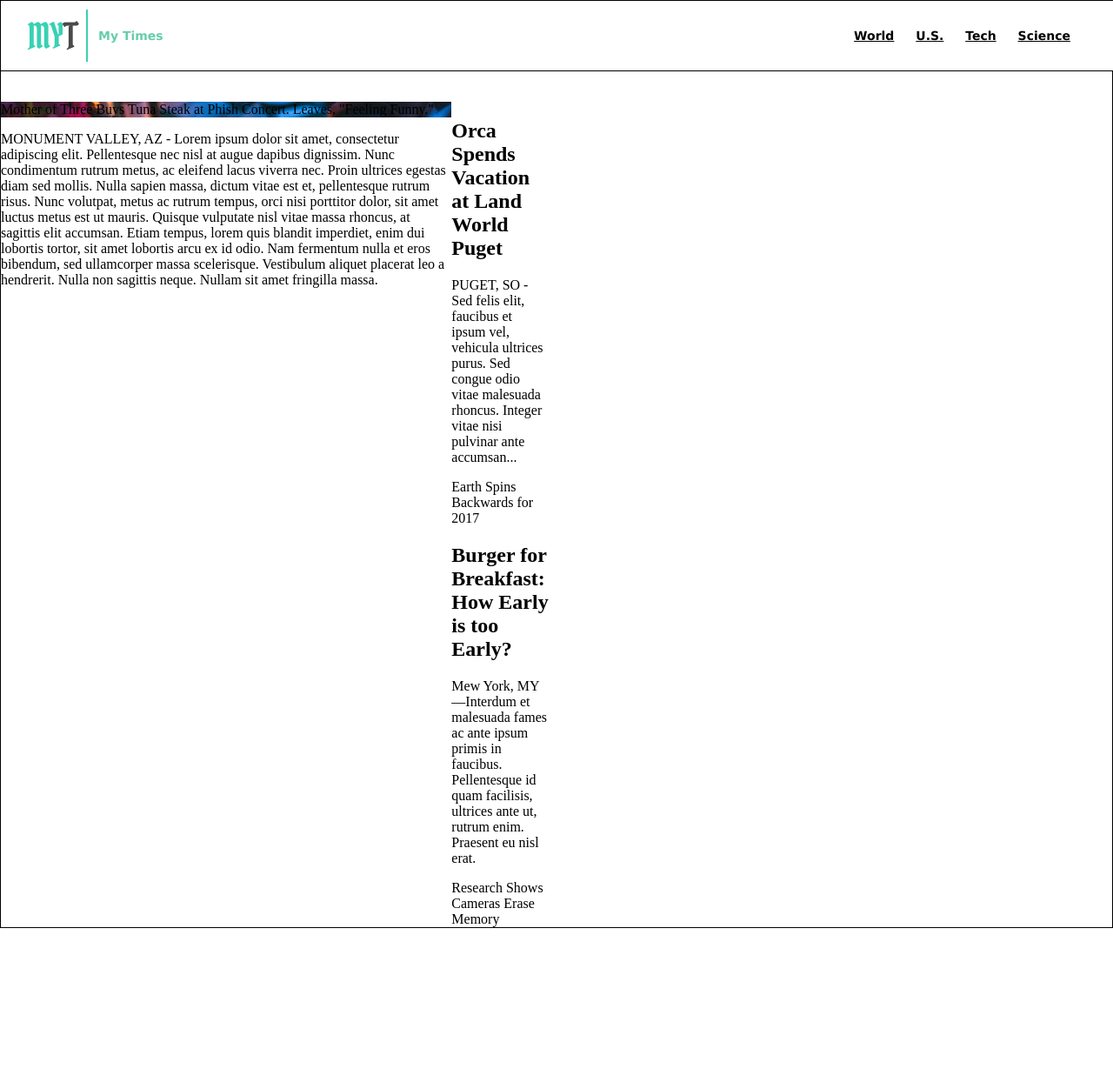
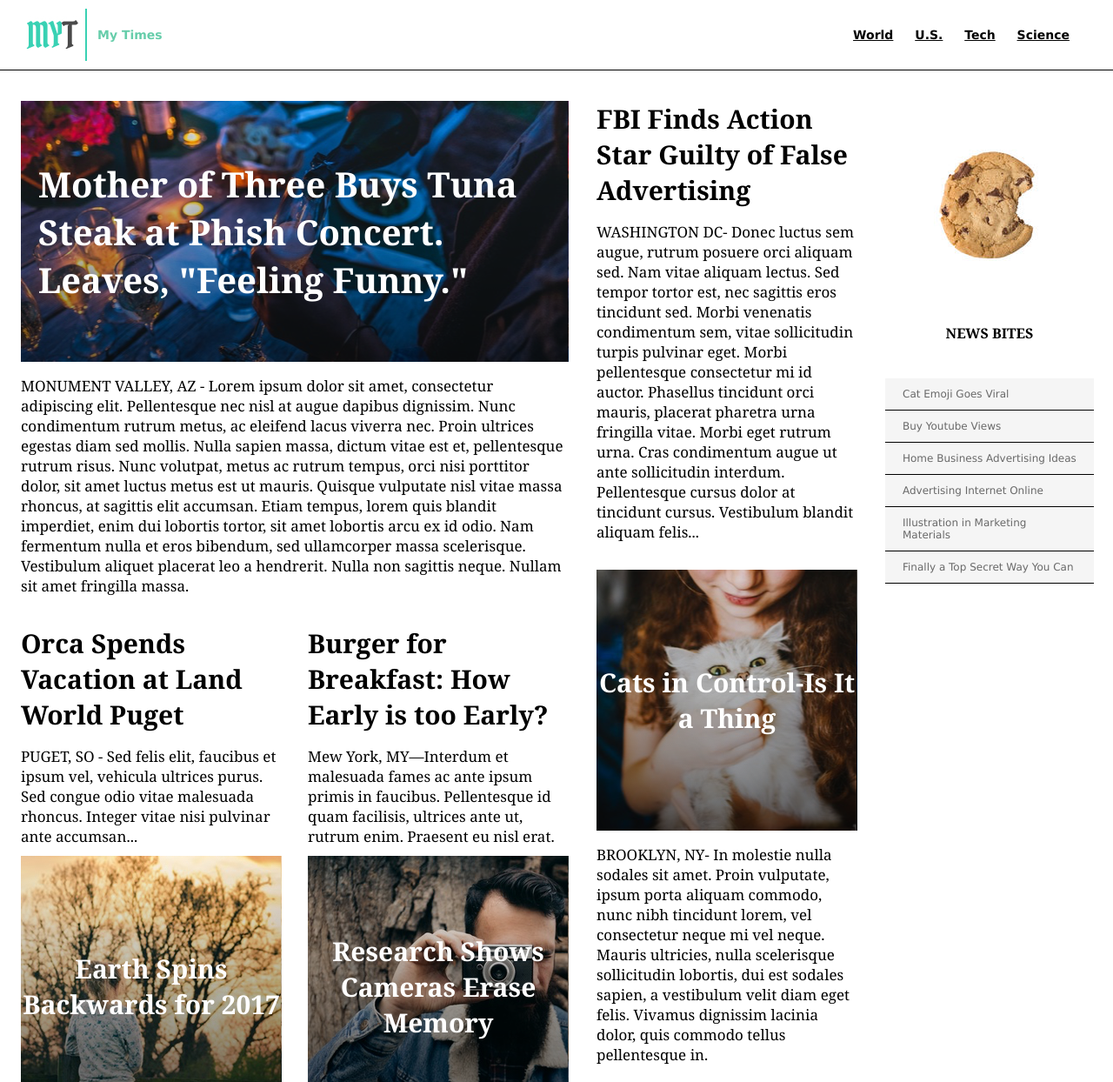
Before and after one commit to rekot24/my_times, a plain HTML site: page index.html in a window 1280 px wide. Shown: the top 1244 px of the page at 87% size. Before the commit the page ends 1067 px from the top, so only its background shows below. Drawn offline with Linux system fonts and the light colour scheme.

Commit message:
Final Version

```diff
--- a/index.html
+++ b/index.html
@@ -30,10 +30,10 @@
 
       <div class="column large">
         <div class="lead-story">
-          <div class="lead-image">
+          <div class="story-img">
             <span>Mother of Three Buys Tuna Steak at Phish Concert. Leaves, "Feeling Funny."</span>
           </div>
-          <p class="lead-txt">MONUMENT VALLEY, AZ - Lorem ipsum dolor sit amet, consectetur adipiscing elit. Pellentesque nec nisl at augue dapibus dignissim. Nunc condimentum rutrum metus, ac eleifend lacus viverra nec. Proin ultrices egestas diam sed mollis. Nulla sapien massa, dictum vitae est et, pellentesque rutrum risus. Nunc volutpat, metus ac rutrum tempus, orci nisi porttitor dolor, sit amet luctus metus est ut mauris. Quisque vulputate nisl vitae massa rhoncus, at sagittis elit accumsan. Etiam tempus, lorem quis blandit imperdiet, enim dui lobortis tortor, sit amet lobortis arcu ex id odio. Nam fermentum nulla et eros bibendum, sed ullamcorper massa scelerisque. Vestibulum aliquet placerat leo a hendrerit. Nulla non sagittis neque. Nullam sit amet fringilla massa.</p>
+          <p class="lead txt">MONUMENT VALLEY, AZ - Lorem ipsum dolor sit amet, consectetur adipiscing elit. Pellentesque nec nisl at augue dapibus dignissim. Nunc condimentum rutrum metus, ac eleifend lacus viverra nec. Proin ultrices egestas diam sed mollis. Nulla sapien massa, dictum vitae est et, pellentesque rutrum risus. Nunc volutpat, metus ac rutrum tempus, orci nisi porttitor dolor, sit amet luctus metus est ut mauris. Quisque vulputate nisl vitae massa rhoncus, at sagittis elit accumsan. Etiam tempus, lorem quis blandit imperdiet, enim dui lobortis tortor, sit amet lobortis arcu ex id odio. Nam fermentum nulla et eros bibendum, sed ullamcorper massa scelerisque. Vestibulum aliquet placerat leo a hendrerit. Nulla non sagittis neque. Nullam sit amet fringilla massa.</p>
         </div>
         <div class="stories">
           <div class="story">
@@ -41,7 +41,7 @@
               <h2>Orca Spends Vacation at Land World Puget</h2>
               <p class="txt">PUGET, SO - Sed felis elit, faucibus et ipsum vel, vehicula ultrices purus. Sed congue odio vitae malesuada rhoncus. Integer vitae nisi pulvinar ante accumsan...</p>
             </div>
-            <div class="story-image">
+            <div class="story-img img2">
               <span>Earth Spins Backwards for 2017</span>
             </div>
           </div>
@@ -50,7 +50,7 @@
               <h2>Burger for Breakfast: How Early is too Early?</h2>
               <p class="txt">Mew York, MY—Interdum et malesuada fames ac ante ipsum primis in faucibus. Pellentesque id quam facilisis, ultrices ante ut, rutrum enim. Praesent eu nisl erat.</p>
             </div>
-            <div class="story-image">
+            <div class="story-img img3">
               <span>Research Shows Cameras Erase Memory</span>
             </div>
           </div>
@@ -60,25 +60,50 @@
       <!-- Second Column -->
 
       <div class="column medium">
-      </div>
-      <div class="column small">
-        <div class="txt-box">
+        <div class="story">
+          <div class="story-txt">
+            <h2>FBI Finds Action Star Guilty of False Advertising</h2>
+            <p class="txt">WASHINGTON DC- Donec luctus sem augue, rutrum posuere orci aliquam sed. Nam vitae aliquam lectus. Sed tempor tortor est, nec sagittis eros tincidunt sed. Morbi venenatis condimentum sem, vitae sollicitudin turpis pulvinar eget. Morbi pellentesque consectetur mi id auctor. Phasellus tincidunt orci mauris, placerat pharetra urna fringilla vitae. Morbi eget rutrum urna. Cras condimentum augue ut ante sollicitudin interdum. Pellentesque cursus dolor at tincidunt cursus. Vestibulum blandit aliquam felis...</p>
+          </div>
+        </div>
+        <div class="story">
+          <div class="img1 story-img">
+            <span>Cats in Control-Is It a Thing</span>
+          </div>
+          <p class="txt">BROOKLYN, NY- In molestie nulla sodales sit amet. Proin vulputate, ipsum porta aliquam commodo, nunc nibh tincidunt lorem, vel consectetur neque mi vel neque. Mauris ultricies, nulla scelerisque sollicitudin lobortis, dui est sodales sapien, a vestibulum velit diam eget felis. Vivamus dignissim lacinia dolor, quis commodo tellus pellentesque in.</p>
         </div>
       </div>
-    </div>
 
     <!-- Third Column -->
 
     <div class="column small">
-      <div class="cookie">
-      </div>
-      <div class="story">
+      <img class="cookie" src="./resources/images/img-news-bite.png">
+      <div class="news-bites">
+        <h3>NEWS BITES</h3>
+        <span>Cat Emoji Goes Viral</span>
+        <span>Buy Youtube Views</span>
+        <span>Home Business Advertising Ideas</span>
+        <span>Advertising Internet Online</span>
+        <span>Illustration in Marketing Materials</span>
+        <span>Finally a Top Secret Way You Can</span>
       </div>
     </div>
-
+  </div>
     <!-- Footer -->
 
     <footer>
+      <div class="info">
+        <span class="title">MY Times</span>
+        <nav>
+          <span><a href="#">World</a></span>
+          <span><a href="#">U.S.</a></span>
+          <span><a href="#">Tech</a></span>
+          <span><a href="#">Science</a></span>
+        </nav>
+      </div>
+      <div class="copyright">
+        <span>&copy 2016, My Times (A Division of Codecademy bite)</span>
+      </div>
     </footer>
 
   </body>
--- a/resources/css/style.css
+++ b/resources/css/style.css
@@ -1,6 +1,8 @@
 body {
   margin: 0;
-  border: thin solid black;
+  font-family: Georgia;
+  font-size: 17px;
+  color: black;
 }
 
 header {
@@ -55,12 +57,18 @@ a {
 
 .content {
   display: flex;
-  boder: thin solid black;
+  width: 1232px;
+  margin: 0 auto 78px auto;
   padding-top: 116px;
 }
 
+.column {
+  display: flex;
+  flex-direction: column;
+  margin-right: 32px;
+}
+
 .column.large {
-  display: flex;
   width: 630px;
 }
 
@@ -72,10 +80,125 @@ a {
   width: 240px;
 }
 
-.lead-image {
+.lead-story .story-img {
   background-image: url("../images/img-story-main.png");
+  width: 630px;
+  margin-top: 0;
+  font-size: 40px;
+  text-align: left;
 }
 
-.column {
+.lead-story .story-img span {
+  margin-left: 20px;
+}
+
+.lead {
+  margin-top: 16px;
+}
+
+.stories {
   display: flex;
+  justify-content: space-between;
+  margin-top: 17px;
 }
+
+.stories .story-txt {
+  height: 250px;
+}
+
+.story {
+  display: flex;
+  flex-direction: column;
+  width: 300px;
+}
+
+.story-img {
+  display: flex;
+  flex-direction: column;
+  justify-content: center;
+  height: 300px;
+  margin-top: 15px;
+  font-family: Georgia;
+  font-weight: bold;
+  font-size: 30px;
+  color: white;
+  text-align: center;
+}
+
+.txt {
+  margin-top: 16px;
+}
+
+.lead .txt {
+  font-size: 40px;
+}
+
+h2 {
+  margin-top: 0;
+  margin-bottom: 0;
+  font-family: Georgia;
+  font-size: 30px;
+  font-weight: bold;
+  font-style: normal;
+}
+
+.img1 {
+  background-image: url("../images/img-story-1.png");
+}
+
+.img2 {
+  background-image: url("../images/img-story-2.png");
+}
+
+.img3 {
+  background-image: url("../images/img-story-3.png");
+}
+
+img.cookie {
+  height: 240px;
+}
+
+.news-bites h3 {
+  margin-bottom: 41px;
+  font-size: 16px;
+  font-weight: bold;
+  text-align: center;
+}
+
+.news-bites span {
+  display: block;
+  padding: 11px 20px;
+  border-bottom: 1px solid black;
+  background-color: WhiteSmoke;
+  font-family: Verdana;
+  font-size: 12px;
+  color: DimGray;
+}
+
+footer {
+  display: flex;
+  align-items: center;
+  justify-content: center;
+  flex-direction: column;
+  width: 100%;
+  height: 325px;
+  background-color: MediumAquamarine;
+  margin: auto;
+  font-family: Verdana;
+  font-size: 12px;
+}
+
+footer .title {
+  display: inline-block;
+  padding-right: 25px;
+  border-right: 2px solid white;
+  font-family: Georgia;
+  font-size: 16px;
+  font-weight: bold;
+  color: white;
+}
+
+footer nav {
+  display: inline-block;
+  padding-left: 25px;
+}
```
